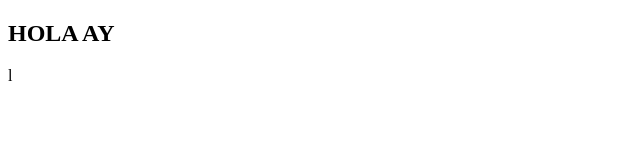
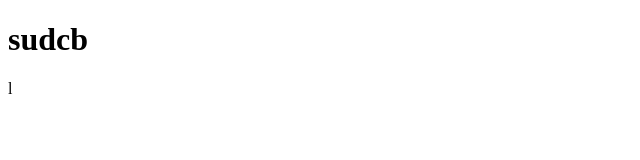
Before and after one commit to MiguelAngel117/TIC, a plain HTML site: page index.html in a window 1280 px wide. Shown: the whole page, without its empty margins (0-640 px from the left). Drawn offline with Linux system fonts and the light colour scheme.

Commit message:
Se crea index

```diff
--- a/index.html
+++ b/index.html
@@ -9,7 +9,7 @@
 </head>
 
 <body>
-    <h2>HOLA AY</h2>
+    <h1>sudcb</h1>
 </body>
 
 </html>l
```
